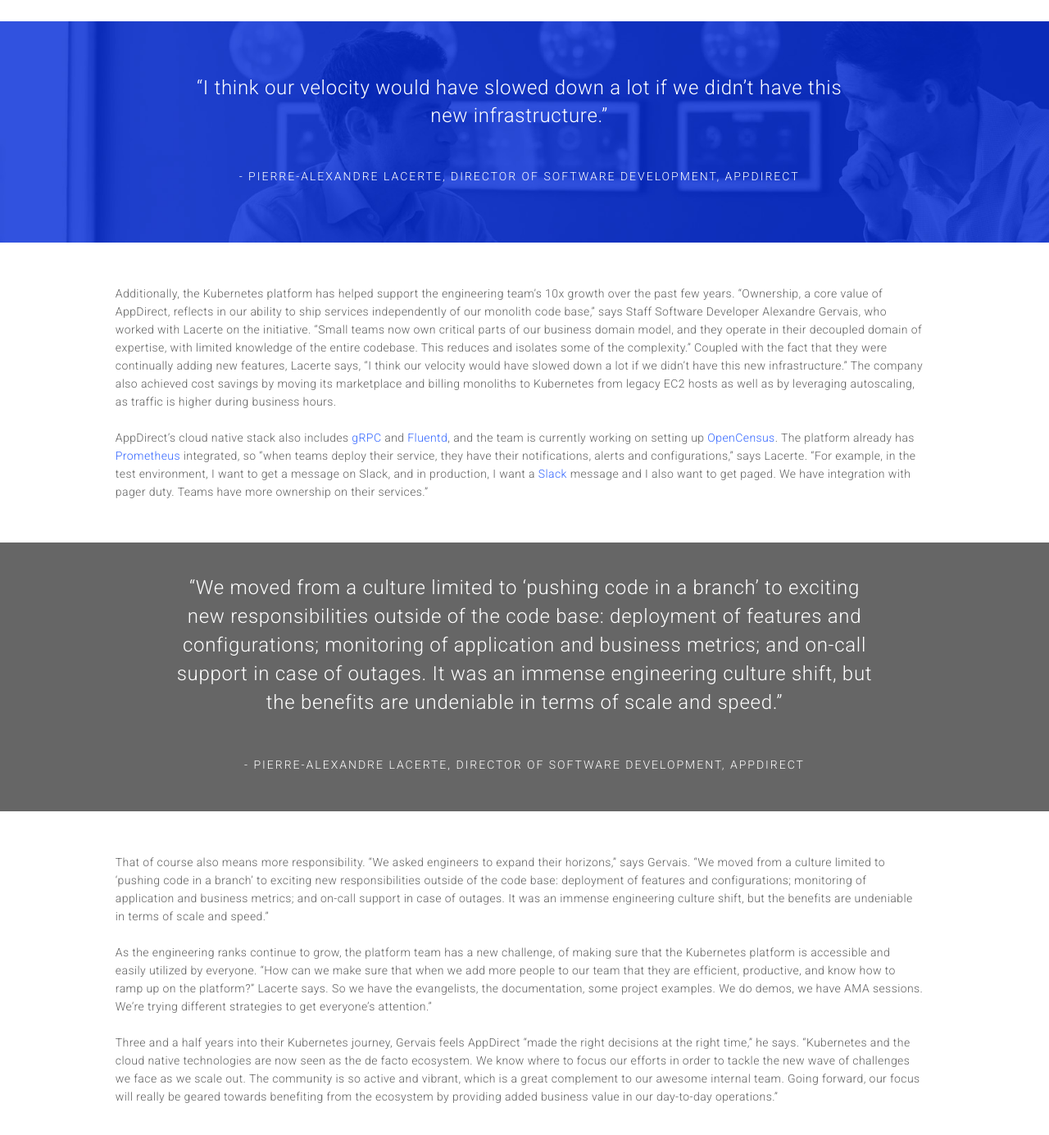
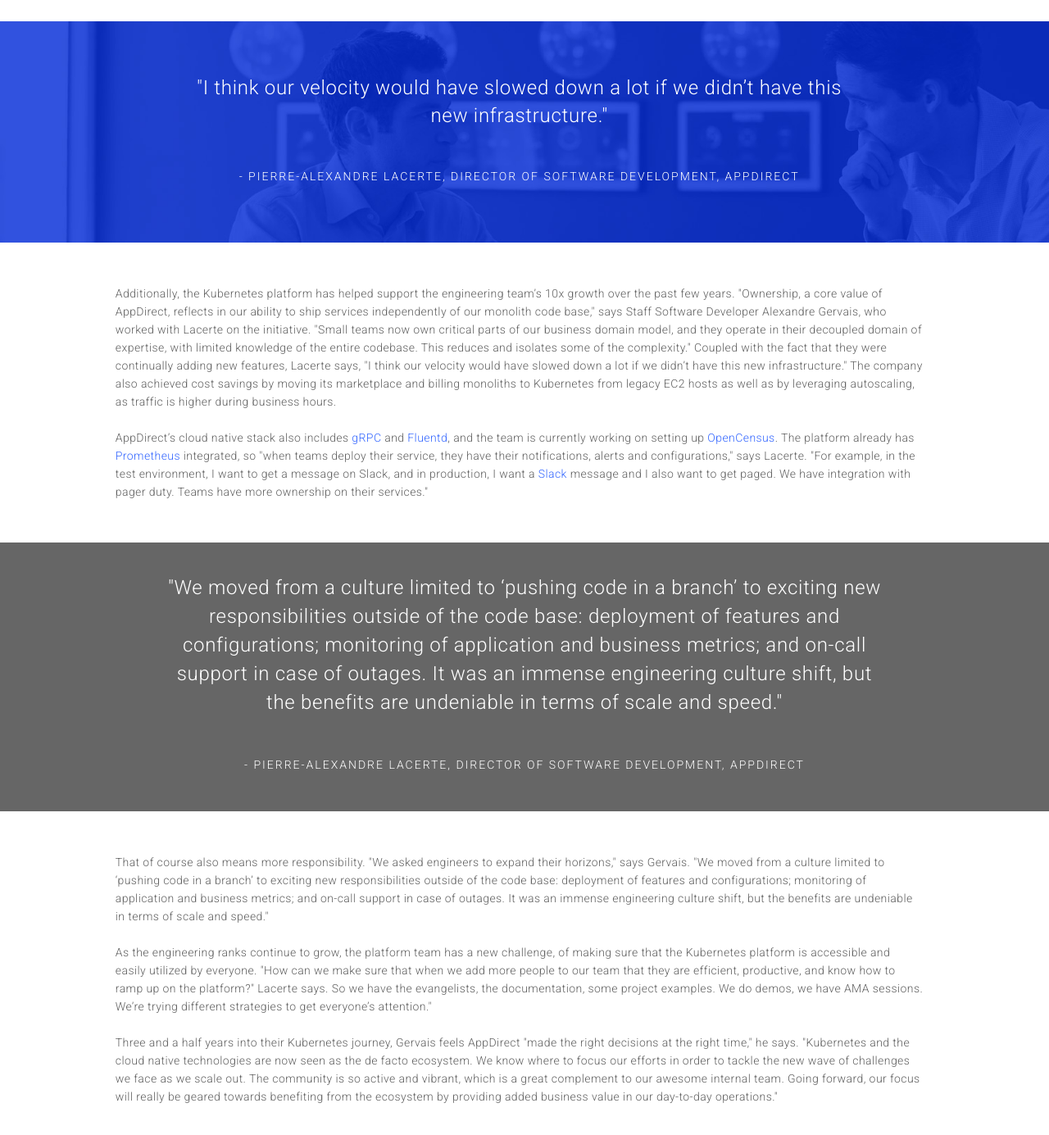
Before and after one commit to alexcontini/alexcontini.github.io, a Jekyll site: the page built from appdirect/appdirect.html, in a window 1280 px wide and 1400 px high, scrolled down 2572 px. Shown: the top 1385 px of the window at 82% size. Built offline with Jekyll 4.4.1, drawn with Linux system fonts in a browser that asks for light colours; some of the changed text lies outside the part shown.

Commit message:
Update appdirect.html

```diff
--- a/appdirect/appdirect.html
+++ b/appdirect/appdirect.html
@@ -35,13 +35,13 @@
 <div class="cols">
   <div class="col1" style="width:100%"">
     <h2>Challenge</h2>
-    <a href="https://www.appdirect.com/">AppDirect</a> provides an end-to-end commerce platform for cloud-based products and services. When Director of Software Development Pierre-Alexandre Lacerte began working there in 2014, the company had a monolith application deployed on a “tomcat infrastructure, and the whole release process was complex for what it should be,” he says. “There were a lot of manual steps involved, with one engineer building a feature, then another team picking up the change. So you had bottlenecks in the pipeline to ship a feature to production.” At the same time, the engineering team was growing, and the company realized it needed a better infrastructure to both support that growth and increase velocity.
+    <a href="https://www.appdirect.com/">AppDirect</a> provides an end-to-end commerce platform for cloud-based products and services. When Director of Software Development Pierre-Alexandre Lacerte began working there in 2014, the company had a monolith application deployed on a "tomcat infrastructure, and the whole release process was complex for what it should be," he says. "There were a lot of manual steps involved, with one engineer building a feature, then another team picking up the change. So you had bottlenecks in the pipeline to ship a feature to production." At the same time, the engineering team was growing, and the company realized it needed a better infrastructure to both support that growth and increase velocity.
 <br>
     <h2>Solution</h2>
-    “My idea was: Let’s create an environment where teams can deploy their services faster, and they will say, ‘Okay, I don’t want to build in the monolith anymore. I want to build a service,’” says Lacerte. They considered and prototyped several different technologies before deciding to adopt <a href="https://kubernetes.io/">Kubernetes</a> in early 2016. Lacerte’s team has also integrated <a href="https://prometheus.io/">Prometheus</a> monitoring into the platform; tracing is next. Today, AppDirect has more than 50 microservices in production and 15 Kubernetes clusters deployed on <a href="https://aws.amazon.com/">AWS</a> and on premise around the world.
+    "My idea was: Let’s create an environment where teams can deploy their services faster, and they will say, ‘Okay, I don’t want to build in the monolith anymore. I want to build a service,’" says Lacerte. They considered and prototyped several different technologies before deciding to adopt <a href="https://kubernetes.io/">Kubernetes</a> in early 2016. Lacerte’s team has also integrated <a href="https://prometheus.io/">Prometheus</a> monitoring into the platform; tracing is next. Today, AppDirect has more than 50 microservices in production and 15 Kubernetes clusters deployed on <a href="https://aws.amazon.com/">AWS</a> and on premise around the world.
 <br>
 <h2>Impact</h2>
-    The Kubernetes platform has helped support the engineering team’s 10x growth over the past few years. Coupled with the fact that they were continually adding new features, Lacerte says, “I think our velocity would have slowed down a lot if we didn’t have this new infrastructure.” Moving to Kubernetes and services has meant that deployments have become much faster due to less dependency on custom-made, brittle shell scripts with SCP commands. Time to deploy a new version has shrunk from 4 hours to a few minutes. Additionally, the company invested a lot of effort to make things self-service for developers. “Onboarding a new service doesn’t require <a href="https://www.atlassian.com/software/jira">Jira</a> tickets or meeting with three different teams,” says Lacerte. Today, the company sees 1,600 deployments per week, compared to 1-30 before. The company also achieved cost savings by moving its marketplace and billing monoliths to Kubernetes from legacy EC2 hosts as well as by leveraging autoscaling, as traffic is higher during business hours.
+    The Kubernetes platform has helped support the engineering team’s 10x growth over the past few years. Coupled with the fact that they were continually adding new features, Lacerte says, "I think our velocity would have slowed down a lot if we didn’t have this new infrastructure." Moving to Kubernetes and services has meant that deployments have become much faster due to less dependency on custom-made, brittle shell scripts with SCP commands. Time to deploy a new version has shrunk from 4 hours to a few minutes. Additionally, the company invested a lot of effort to make things self-service for developers. "Onboarding a new service doesn’t require <a href="https://www.atlassian.com/software/jira">Jira</a> tickets or meeting with three different teams," says Lacerte. Today, the company sees 1,600 deployments per week, compared to 1-30 before. The company also achieved cost savings by moving its marketplace and billing monoliths to Kubernetes from legacy EC2 hosts as well as by leveraging autoscaling, as traffic is higher during business hours.
 
 
 </div>
@@ -50,7 +50,7 @@
 
 <div class="banner2">
   <div class="banner2text">
-    “It was an immense engineering culture shift, but the benefits are undeniable in terms of scale and speed.”
+    "It was an immense engineering culture shift, but the benefits are undeniable in terms of scale and speed."
 <br style="height:25px"><span style="font-size:14px;letter-spacing:2px;text-transform:uppercase;margin-top:5% !important;"><br>- Alexandre Gervais, Staff Software Developer, AppDirect</span>
   </div>
 </div>
@@ -58,50 +58,50 @@
 <div class="fullcol">
   <h2>With its end-to-end commerce platform for cloud-based products and services, <a href="https://www.appdirect.com/">AppDirect</a> has been helping organizations such as Comcast and GoDaddy simplify the digital supply chain since 2009. </h2>
 
-  When Director of Software Development Pierre-Alexandre Lacerte started working there in 2014, the company had a monolith application deployed on a “tomcat infrastructure, and the whole release process was complex for what it should be,” he says. “There were a lot of manual steps involved, with one engineer building a feature then creating a pull request, and a QA or another engineer validating the feature. Then it gets merged and someone else will take care of the deployment. So we had bottlenecks in the pipeline to ship a feature to production.”  <br><br>
+  When Director of Software Development Pierre-Alexandre Lacerte started working there in 2014, the company had a monolith application deployed on a "tomcat infrastructure, and the whole release process was complex for what it should be," he says. "There were a lot of manual steps involved, with one engineer building a feature then creating a pull request, and a QA or another engineer validating the feature. Then it gets merged and someone else will take care of the deployment. So we had bottlenecks in the pipeline to ship a feature to production."  <br><br>
   At the same time, the engineering team of 40 was growing, and the company wanted to add an increasing number of features to its products. As a member of the platform team, Lacerte began hearing from multiple teams that wanted to deploy applications using different frameworks and languages, from <a href="https://nodejs.org/">Node.js</a> to <a href="http://spring.io/projects/spring-boot">Spring Boot Java</a>. He soon realized that in order to both support growth and increase velocity, the company needed a better infrastructure, and a system in which teams are autonomous, can do their own deploys, and be responsible for their services in production.
 
 </div>
 
 <div class="banner3" style="background-image: url('CaseStudy_appdirect_banner3.jpg')">
   <div class="banner3text">
-  “We made the right decisions at the right time. Kubernetes and the cloud native technologies are now seen as the de facto ecosystem. We know where to focus our efforts in order to tackle the new wave of challenges we face as we scale out. The community is so active and vibrant, which is a great complement to our awesome internal team.”<br style="height:25px"><span style="font-size:14px;letter-spacing:2px;text-transform:uppercase;margin-top:5% !important;"><br>- Alexandre Gervais, Staff Software Developer, AppDirect
+  "We made the right decisions at the right time. Kubernetes and the cloud native technologies are now seen as the de facto ecosystem. We know where to focus our efforts in order to tackle the new wave of challenges we face as we scale out. The community is so active and vibrant, which is a great complement to our awesome internal team."<br style="height:25px"><span style="font-size:14px;letter-spacing:2px;text-transform:uppercase;margin-top:5% !important;"><br>- Alexandre Gervais, Staff Software Developer, AppDirect
 </span>
 
   </div>
 </div>
 
 <div class="fullcol">
-  From the beginning, Lacerte says, “My idea was: Let’s create an environment where teams can deploy their services faster, and they will say, ‘Okay, I don’t want to build in the monolith anymore. I want to build a service.’” (Lacerte left the company in 2019.)<br><br>
-  Working with the operations team, Lacerte’s group got more control and access to the company’s <a href="https://aws.amazon.com/">AWS infrastructure</a>, and started prototyping several orchestration technologies. “Back then, Kubernetes was a little underground, unknown,” he says. “But we looked at the community, the number of pull requests, the velocity on GitHub, and we saw it was getting traction. And we found that it was much easier for us to manage than the other technologies.”
-  They spun up the first few services on Kubernetes using <a href="https://www.chef.io/">Chef</a> and <a href="https://www.terraform.io/">Terraform</a> provisioning, and as more services were added, more automation was, too. “We have clusters around the world—in Korea, in Australia, in Germany, and in the U.S.,” says Lacerte. “Automation is critical for us.” They’re now largely using <a href="https://github.com/kubernetes/kops">Kops</a>, and are looking at managed Kubernetes offerings from several cloud providers.<br><br>
+  From the beginning, Lacerte says, "My idea was: Let’s create an environment where teams can deploy their services faster, and they will say, ‘Okay, I don’t want to build in the monolith anymore. I want to build a service.’" (Lacerte left the company in 2019.)<br><br>
+  Working with the operations team, Lacerte’s group got more control and access to the company’s <a href="https://aws.amazon.com/">AWS infrastructure</a>, and started prototyping several orchestration technologies. "Back then, Kubernetes was a little underground, unknown," he says. "But we looked at the community, the number of pull requests, the velocity on GitHub, and we saw it was getting traction. And we found that it was much easier for us to manage than the other technologies."
+  They spun up the first few services on Kubernetes using <a href="https://www.chef.io/">Chef</a> and <a href="https://www.terraform.io/">Terraform</a> provisioning, and as more services were added, more automation was, too. "We have clusters around the world—in Korea, in Australia, in Germany, and in the U.S.," says Lacerte. "Automation is critical for us." They’re now largely using <a href="https://github.com/kubernetes/kops">Kops</a>, and are looking at managed Kubernetes offerings from several cloud providers.<br><br>
   Today, though the monolith still exists, there are fewer and fewer commits and features. All teams are deploying on the new infrastructure, and services are the norm. AppDirect now has more than 50 microservices in production and 15 Kubernetes clusters deployed on AWS and on premise around the world.<br><br>
-  Lacerte’s strategy ultimately worked because of the very real impact the Kubernetes platform has had to deployment time. Due to less dependency on custom-made, brittle shell scripts with SCP commands, time to deploy a new version has shrunk from 4 hours to a few minutes. Additionally, the company invested a lot of effort to make things self-service for developers. “Onboarding a new service doesn’t require < ahref="https://www.atlassian.com/software/jira">Jira</a> tickets or meeting with three different teams,” says Lacerte. Today, the company sees 1,600 deployments per week, compared to 1-30 before.
+  Lacerte’s strategy ultimately worked because of the very real impact the Kubernetes platform has had to deployment time. Due to less dependency on custom-made, brittle shell scripts with SCP commands, time to deploy a new version has shrunk from 4 hours to a few minutes. Additionally, the company invested a lot of effort to make things self-service for developers. "Onboarding a new service doesn’t require < ahref="https://www.atlassian.com/software/jira">Jira</a> tickets or meeting with three different teams," says Lacerte. Today, the company sees 1,600 deployments per week, compared to 1-30 before.
 </div>
 
 <div class="banner4" style="background-image: url('CaseStudy_appdirect_banner4.jpg');width:100%;">
   <div class="banner4text">
-  “I think our velocity would have slowed down a lot if we didn’t have this new infrastructure.”<br style="height:25px"><span style="font-size:14px;letter-spacing:2px;text-transform:uppercase;margin-top:5% !important;"><br>- Pierre-Alexandre Lacerte, Director of Software Development, AppDirect</span>
+  "I think our velocity would have slowed down a lot if we didn’t have this new infrastructure."<br style="height:25px"><span style="font-size:14px;letter-spacing:2px;text-transform:uppercase;margin-top:5% !important;"><br>- Pierre-Alexandre Lacerte, Director of Software Development, AppDirect</span>
   </div>
 </div>
 
 
 <div class="fullcol">
-  Additionally, the Kubernetes platform has helped support the engineering team’s 10x growth over the past few years. “Ownership, a core value of AppDirect, reflects in our ability to ship services independently of our monolith code base,” says Staff Software Developer Alexandre Gervais, who worked with Lacerte on the initiative. “Small teams now own critical parts of our business domain model, and they operate in their decoupled domain of expertise, with limited knowledge of the entire codebase. This reduces and isolates some of the complexity.” Coupled with the fact that they were continually adding new features, Lacerte says, “I think our velocity would have slowed down a lot if we didn’t have this new infrastructure.”
+  Additionally, the Kubernetes platform has helped support the engineering team’s 10x growth over the past few years. "Ownership, a core value of AppDirect, reflects in our ability to ship services independently of our monolith code base," says Staff Software Developer Alexandre Gervais, who worked with Lacerte on the initiative. "Small teams now own critical parts of our business domain model, and they operate in their decoupled domain of expertise, with limited knowledge of the entire codebase. This reduces and isolates some of the complexity." Coupled with the fact that they were continually adding new features, Lacerte says, "I think our velocity would have slowed down a lot if we didn’t have this new infrastructure."
   The company also achieved cost savings by moving its marketplace and billing monoliths to Kubernetes from legacy EC2 hosts as well as by leveraging autoscaling, as traffic is higher during business hours.<br><br>
-  AppDirect’s cloud native stack also includes <a href="https://grpc.io/">gRPC</a> and <a href="https://www.fluentd.org/">Fluentd</a>, and the team is currently working on setting up <a href="https://opencensus.io/">OpenCensus</a>. The platform already has <a href="https://prometheus.io/">Prometheus</a> integrated, so “when teams deploy their service, they have their notifications, alerts and configurations,” says Lacerte. “For example, in the test environment, I want to get a message on Slack, and in production, I want a <a href="https://slack.com/">Slack</a> message and I also want to get paged. We have integration with pager duty. Teams have more ownership on their services.”
+  AppDirect’s cloud native stack also includes <a href="https://grpc.io/">gRPC</a> and <a href="https://www.fluentd.org/">Fluentd</a>, and the team is currently working on setting up <a href="https://opencensus.io/">OpenCensus</a>. The platform already has <a href="https://prometheus.io/">Prometheus</a> integrated, so "when teams deploy their service, they have their notifications, alerts and configurations," says Lacerte. "For example, in the test environment, I want to get a message on Slack, and in production, I want a <a href="https://slack.com/">Slack</a> message and I also want to get paged. We have integration with pager duty. Teams have more ownership on their services."
 
 </div>
 
 <div class="banner5" >
   <div class="banner5text">
-“We moved from a culture limited to ‘pushing code in a branch’ to exciting new responsibilities outside of the code base: deployment of features and configurations; monitoring of application and business metrics; and on-call support in case of outages. It was an immense engineering culture shift, but the benefits are undeniable in terms of scale and speed.”<br style="height:25px"><span style="font-size:14px;letter-spacing:2px;text-transform:uppercase;margin-top:5% !important;"><br>- Pierre-Alexandre Lacerte, Director of Software Development, AppDirect</span></div>
+"We moved from a culture limited to ‘pushing code in a branch’ to exciting new responsibilities outside of the code base: deployment of features and configurations; monitoring of application and business metrics; and on-call support in case of outages. It was an immense engineering culture shift, but the benefits are undeniable in terms of scale and speed."<br style="height:25px"><span style="font-size:14px;letter-spacing:2px;text-transform:uppercase;margin-top:5% !important;"><br>- Pierre-Alexandre Lacerte, Director of Software Development, AppDirect</span></div>
 </div>
 
 <div class="fullcol">
-  That of course also means more responsibility. “We asked engineers to expand their horizons,” says Gervais. “We moved from a culture limited to ‘pushing code in a branch’ to exciting new responsibilities outside of the code base: deployment of features and configurations; monitoring of application and business metrics; and on-call support in case of outages. It was an immense engineering culture shift, but the benefits are undeniable in terms of scale and speed.” <br><br>
-  As the engineering ranks continue to grow, the platform team has a new challenge, of making sure that the Kubernetes platform is accessible and easily utilized by everyone. “How can we make sure that when we add more people to our team that they are efficient, productive, and know how to ramp up on the platform?” Lacerte says. So we have the evangelists, the documentation, some project examples. We do demos, we have AMA sessions. We’re trying different strategies to get everyone’s attention.”<br><br>
-  Three and a half years into their Kubernetes journey, Gervais feels AppDirect “made the right decisions at the right time,” he says. “Kubernetes and the cloud native technologies are now seen as the de facto ecosystem. We know where to focus our efforts in order to tackle the new wave of challenges we face as we scale out. The community is so active and vibrant, which is a great complement to our awesome internal team. Going forward, our focus will really be geared towards benefiting from the ecosystem by providing added business value in our day-to-day operations.”
+  That of course also means more responsibility. "We asked engineers to expand their horizons," says Gervais. "We moved from a culture limited to ‘pushing code in a branch’ to exciting new responsibilities outside of the code base: deployment of features and configurations; monitoring of application and business metrics; and on-call support in case of outages. It was an immense engineering culture shift, but the benefits are undeniable in terms of scale and speed." <br><br>
+  As the engineering ranks continue to grow, the platform team has a new challenge, of making sure that the Kubernetes platform is accessible and easily utilized by everyone. "How can we make sure that when we add more people to our team that they are efficient, productive, and know how to ramp up on the platform?" Lacerte says. So we have the evangelists, the documentation, some project examples. We do demos, we have AMA sessions. We’re trying different strategies to get everyone’s attention."<br><br>
+  Three and a half years into their Kubernetes journey, Gervais feels AppDirect "made the right decisions at the right time," he says. "Kubernetes and the cloud native technologies are now seen as the de facto ecosystem. We know where to focus our efforts in order to tackle the new wave of challenges we face as we scale out. The community is so active and vibrant, which is a great complement to our awesome internal team. Going forward, our focus will really be geared towards benefiting from the ecosystem by providing added business value in our day-to-day operations."
 
 
 </div>
```
